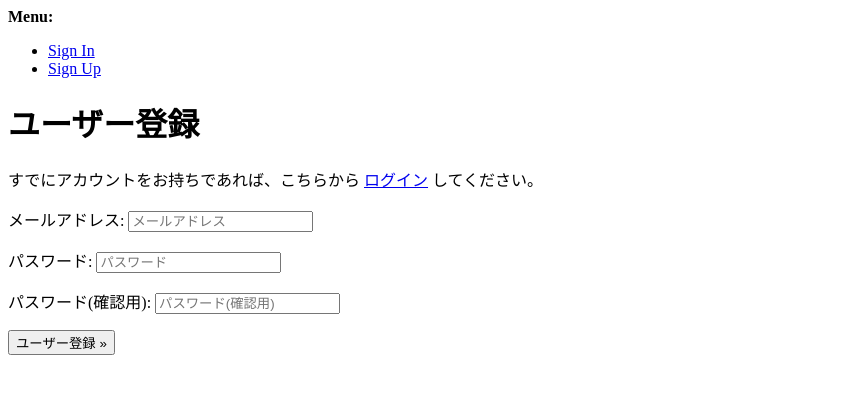
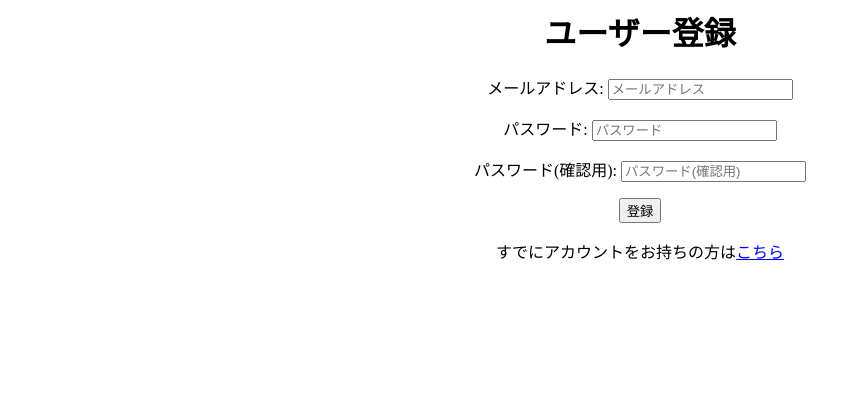
Before and after one commit to ktanonymous/sketch, a Django app: page /accounts/signup/ in a window 1280 px wide. Shown: the top 394 px of the page, without its empty margins (0-861 px from the left). Run offline with Django 3.2, Linux system fonts and the light colour scheme.

Commit message:
make progress in login-page and signup-page

```diff
--- a/templates/allauth/account/signup.html
+++ b/templates/allauth/account/signup.html
@@ -1,21 +1,31 @@
-{% extends "account/base.html" %}
-
 {% load i18n %}
 
-{% block head_title %}{% trans "Signup" %}{% endblock %}
+<h1 style="text-align:center">ユーザー登録</h1>
 
-{% block content %}
-<h1>{% trans "Sign Up" %}</h1>
+<form class="signup" id="signup_form" method="post" action="{% url 'account_signup' %}" style="text-align:center">
+  {% csrf_token %}
+  {{form.as_p}}
 
-<p>{% blocktrans %}Already have an account? Then please <a href="{{ login_url }}">sign in</a>.{% endblocktrans %}</p>
+ <!--
+  {% for item in form %}
+  <div class="form-group">
+    <p>
+    <label for="{{item.id_for_label}}">{{item.label}}:</label><br>
+    <input
+        type="{{item.field.widget.input_type}}"
+        name="{{item.name}}"
+        class="form-control"
+        {% if item.field.required %}required{% endif %}
+        id="{{item.id_for_label}}">
+    </p>
+  </div>
+  {% endfor %}
+-->
 
-<form class="signup" id="signup_form" method="post" action="{% url 'account_signup' %}">
-  {% csrf_token %}
-  {{ form.as_p }}
   {% if redirect_field_value %}
   <input type="hidden" name="{{ redirect_field_name }}" value="{{ redirect_field_value }}" />
   {% endif %}
-  <button type="submit">{% trans "Sign Up" %} &raquo;</button>
+  <button type="submit">登録</button>
 </form>
 
-{% endblock %}
+<p style="text-align:center">すでにアカウントをお持ちの方は<a href="{{ login_url }}">こちら</a></p>
```
Also changed, not shown: templates/allauth/account/login.html (+23 -4 lines).
